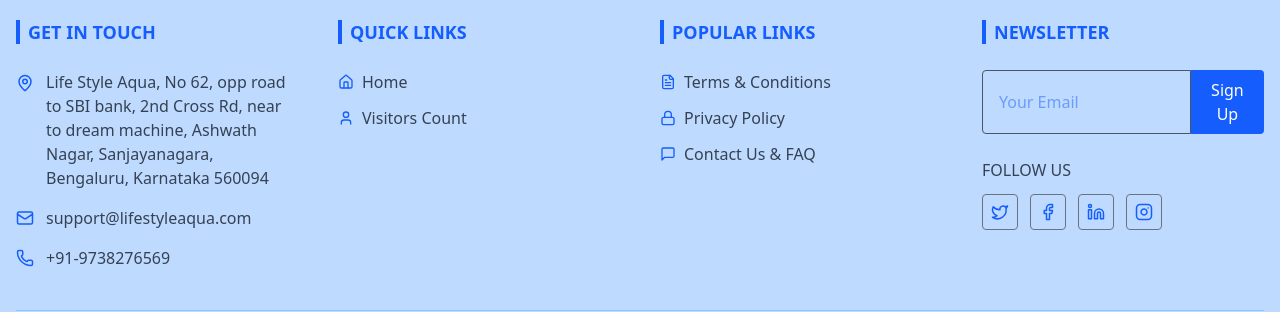
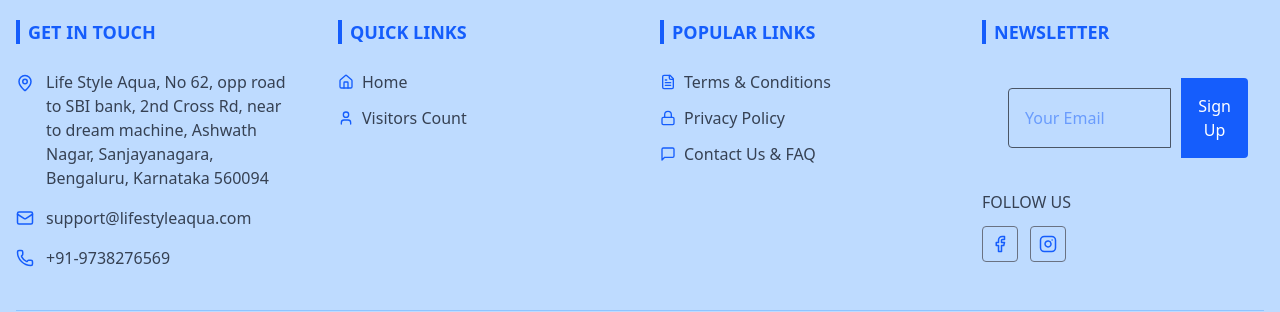
Before and after one commit to V-M-B/life-style-aqua, a React (Vite) app in the folder Front-end/: page /FAQContact in a window 1280 px wide. Shown: the part 1604-1916 px from the top of the page. Built offline with nearby package versions, Linux system fonts and the light colour scheme.

Commit message:
refactor Footer component; remove Twitter and Linkedin links, update Facebook and Instagram links, and adjust newsletter input styling

```diff
--- a/Front-end/src/components/Footer.tsx
+++ b/Front-end/src/components/Footer.tsx
@@ -8,9 +8,8 @@
   Lock,
   MessageSquare,
   Instagram,
-  Twitter,
   Facebook,
-  Linkedin,
+
 } from 'lucide-react';
 import { Link } from 'react-router-dom';
 
@@ -167,13 +166,13 @@
                   NEWSLETTER
                 </h3>
 
-                <div className="flex mb-6">
+                <div className="flex mb-6 px-4 py-2">
                   <input
                     type="email"
                     placeholder="Your Email"
-                    className="px-4 py-2 rounded-l border text-blue-600 border-gray-600 focus:outline-none focus:ring-2 focus:ring-white w-full"
+                    className=" px-4 py-2 m-2.5 rounded-l border text-blue-600 border-gray-600 focus:outline-none focus:ring-2 focus:ring-white w-full"
                   />
-                  <button className="bg-blue-600 text-white px-4 py-2 rounded-r hover:bg-blue-700 transition">
+                  <button className="bg-blue-600 text-white px-4 py-4 rounded-r hover:bg-blue-700 transition  ">
                     Sign Up
                   </button>
                 </div>
@@ -181,26 +180,16 @@
                 <div>
                   <p className="text-gray-700 mb-3">FOLLOW US</p>
                   <div className="flex gap-3">
+
                     <a
-                      href="#"
-                      className="p-2 border border-gray-500 text-blue-600 rounded hover:bg-blue-600 hover:text-white hover:border-blue-600 transition"
-                    >
-                      <Twitter size={18} />
-                    </a>
-                    <a
-                      href="#"
+                      href="https://www.facebook.com/yadesh.raju"
                       className="p-2 border border-gray-500 text-blue-600 rounded hover:bg-blue-600 hover:text-white hover:border-blue-600 transition"
                     >
                       <Facebook size={18} />
                     </a>
+
                     <a
-                      href="#"
-                      className="p-2 border border-gray-500 text-blue-600 rounded hover:bg-blue-600 hover:text-white hover:border-blue-600 transition"
-                    >
-                      <Linkedin size={18} />
-                    </a>
-                    <a
-                      href="#"
+                      href="https://www.instagram.com/yadesh65"
                       className="p-2 border border-gray-500 text-blue-600  rounded hover:bg-blue-600 hover:text-white hover:border-blue-600 transition"
                     >
                       <Instagram size={18} />
```
